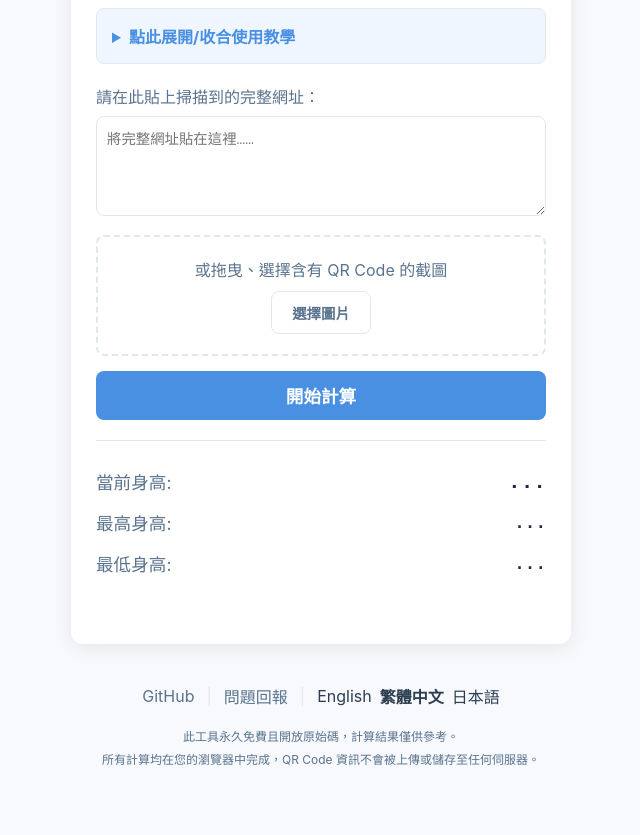
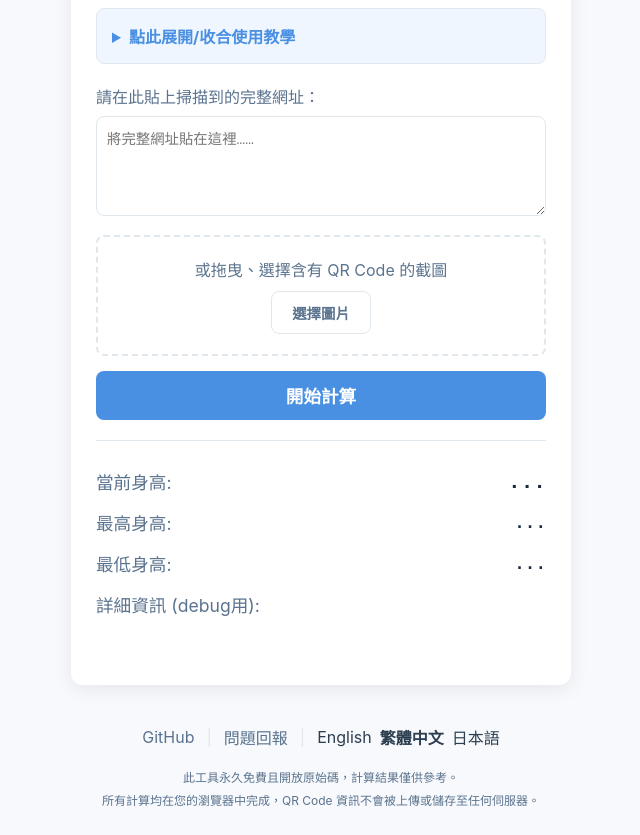
Before and after one commit to dream10325/sky-cotl-height-tool, a plain HTML site: page index.html in a window 1280 px wide. Shown: the part 110-945 px from the top of the page, without its empty margins (319-959 px from the left). Before the commit the page ends 904 px from the top, so only its background shows below. Drawn offline with nearby package versions, Linux system fonts and the light colour scheme.

Commit message:
Update index.html

```diff
--- a/index.html
+++ b/index.html
@@ -70,6 +70,16 @@
                 <span class="label" data-lang-key="res_shortest">最低身高:</span>
                 <span class="value" id="res-shortest">...</span>
             </div>
+
+            <div class="result-item json-output">
+                <div class="json-header">
+                    <span class="label" data-lang-key="res_details">詳細資訊 (debug用):</span>
+                </div>
+                <div class="json-wrapper">
+                    <pre class="value json-pre" id="res-json" aria-live="polite" tabindex="0"></pre>
+                </div>
+            </div>
+
             <div class="result-actions" id="result-actions" style="display: none;">
                 <button id="copy-btn" data-lang-key="copy_btn">複製結果</button>
                 <details class="customization-details">
```
